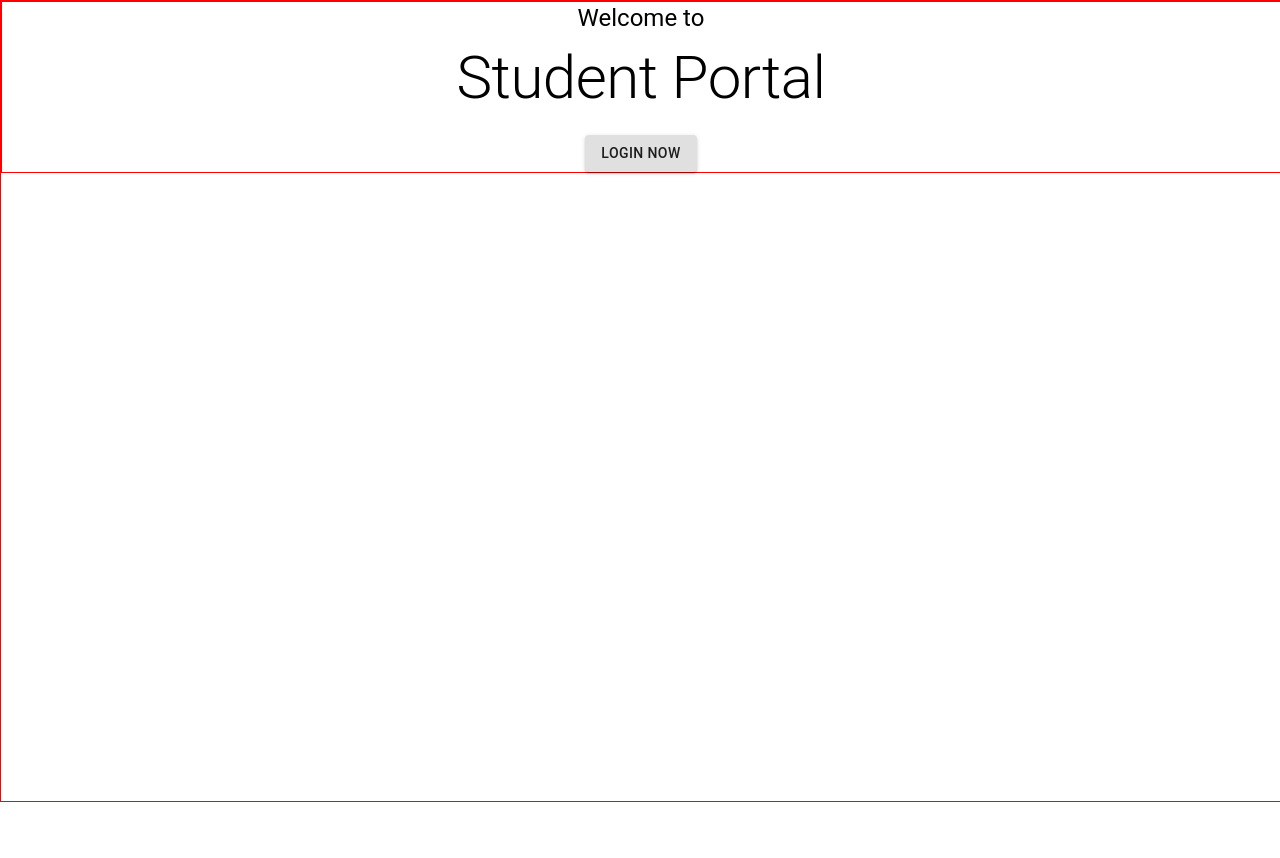
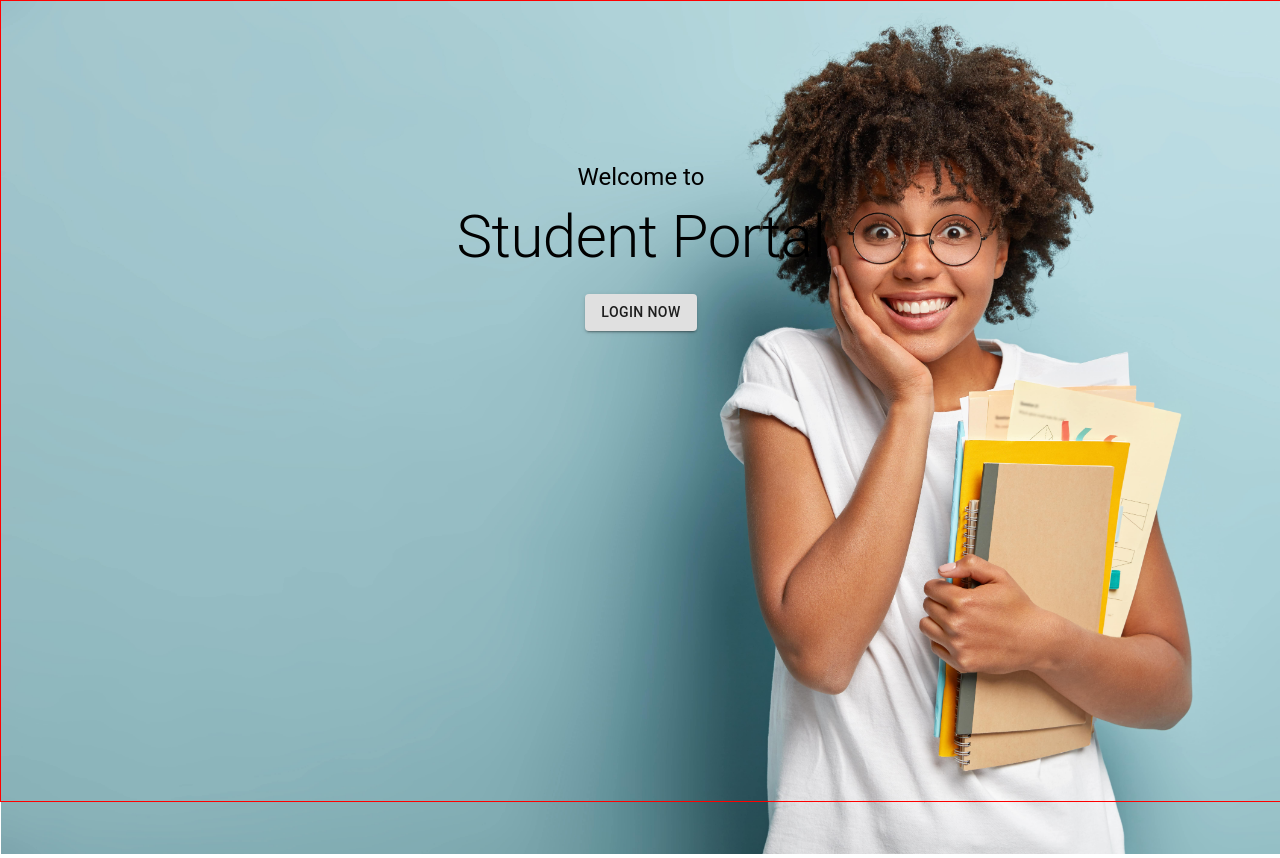
Before and after one commit to MohammadZeeshanQ/cityu-studentportal-frontpage, a React (Create React App) app: page /newportal in a window 1280 px wide. Shown: the top 858 px of the page. Before the commit the page ends 802 px from the top, so only its background shows below. Built offline with nearby package versions, Linux system fonts and the light colour scheme.

Commit message:
Update: ZIndex fix

```diff
--- a/src/pages/components/NewPortal.js
+++ b/src/pages/components/NewPortal.js
@@ -15,32 +15,28 @@ const useStyles = makeStyles({
         width:'100vw',
         height:'100vh',
         border: '1px red solid',
+        //overflow: 'hidden'
     },
     wrapper:{
-
+        position: 'relative',
     },
     sliderContainer:{
-
-
-    },
-    sliderContentDiv:{
-        position: 'relative',
-        width: '100%',
-        height:'100%',
-    },
-    sliderBackgroundImage:{
         position: 'absolute',
         top: '0',
         left: '0',
         width: '100%',
+        zIndex: '-2'
+    },
+    sliderContentDiv:{
+    },
+    sliderBackgroundImage:{
+        width: '100%',
         height:'100%',
         objectFit: 'cover',
-        ZIndex:'-1',
     },
     contentDiv:{
         textAlign: 'center',
-        //padding: '10em 0',
-        border: '1px red solid'
+        padding: '10em 0',
     }
 
 });
@@ -90,22 +86,6 @@ export default function NewPortal() {
     return (
         <div className={classes.root}>
 
-            <div className={classes.contentDiv} >
-
-                    <Typography variant='h5' className={classes.contentText} gutterBottom>
-                        Welcome to
-                    </Typography>
-
-                    <Typography variant='h2' className={classes.contentText} gutterBottom>
-                        Student Portal
-                    </Typography>
-
-                    <div className={classes.btnDiv} >
-                        <Button variant='contained' className={classes.btnDirect} >Login Now</Button>
-                    </div>
-
-            </div>
-
             <div className={classes.wrapper}>
 
                 <Slider {...settings} className={classes.sliderContainer}>
@@ -124,7 +104,21 @@ export default function NewPortal() {
 
                 </Slider>
 
+                <div className={classes.contentDiv} >
 
+                    <Typography variant='h5' className={classes.contentText} gutterBottom>
+                        Welcome to
+                    </Typography>
+
+                    <Typography variant='h2' className={classes.contentText} gutterBottom>
+                        Student Portal
+                    </Typography>
+
+                    <div className={classes.btnDiv} >
+                        <Button variant='contained' className={classes.btnDirect} >Login Now</Button>
+                    </div>
+
+                </div>
 
             </div>
         </div>
```
